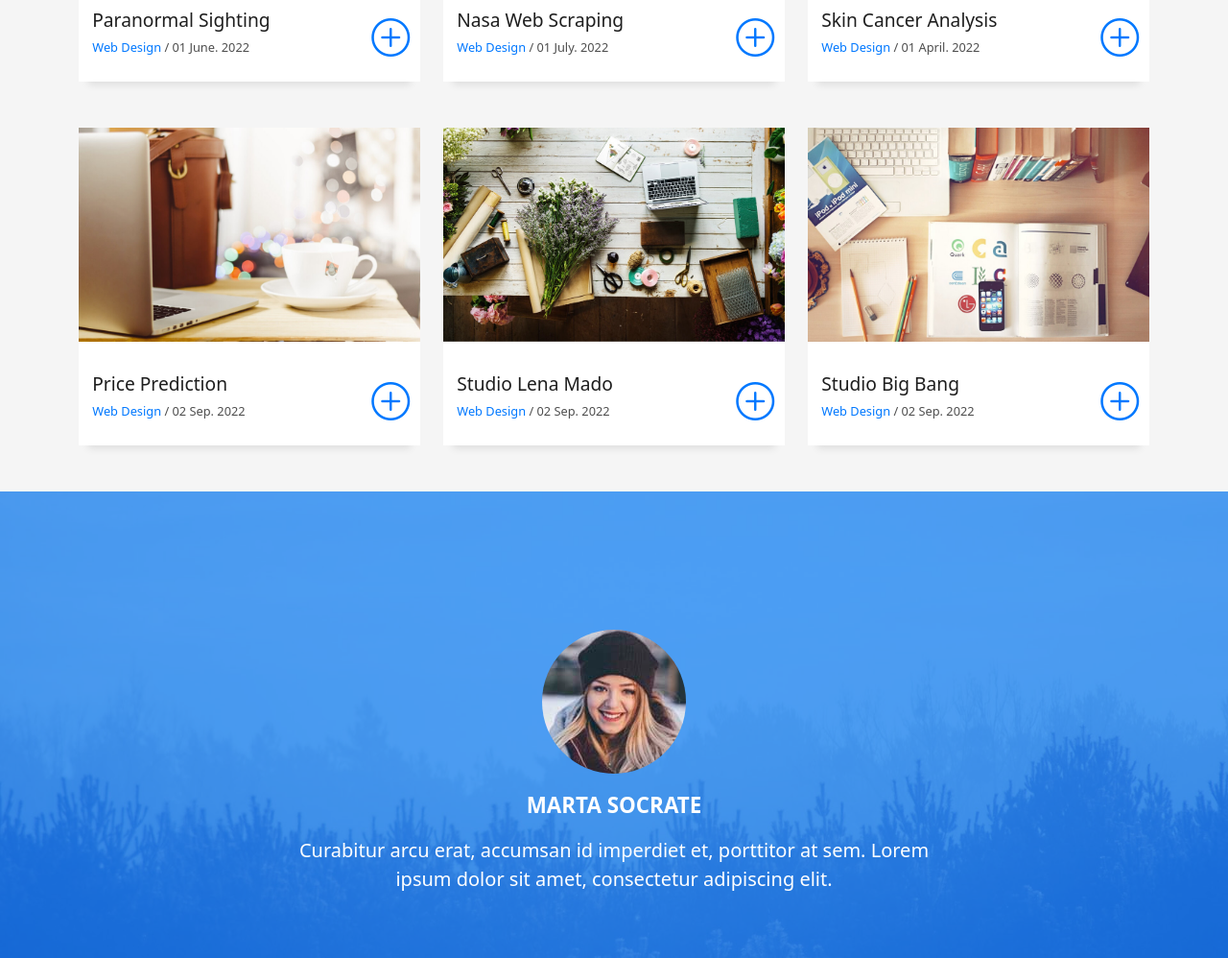
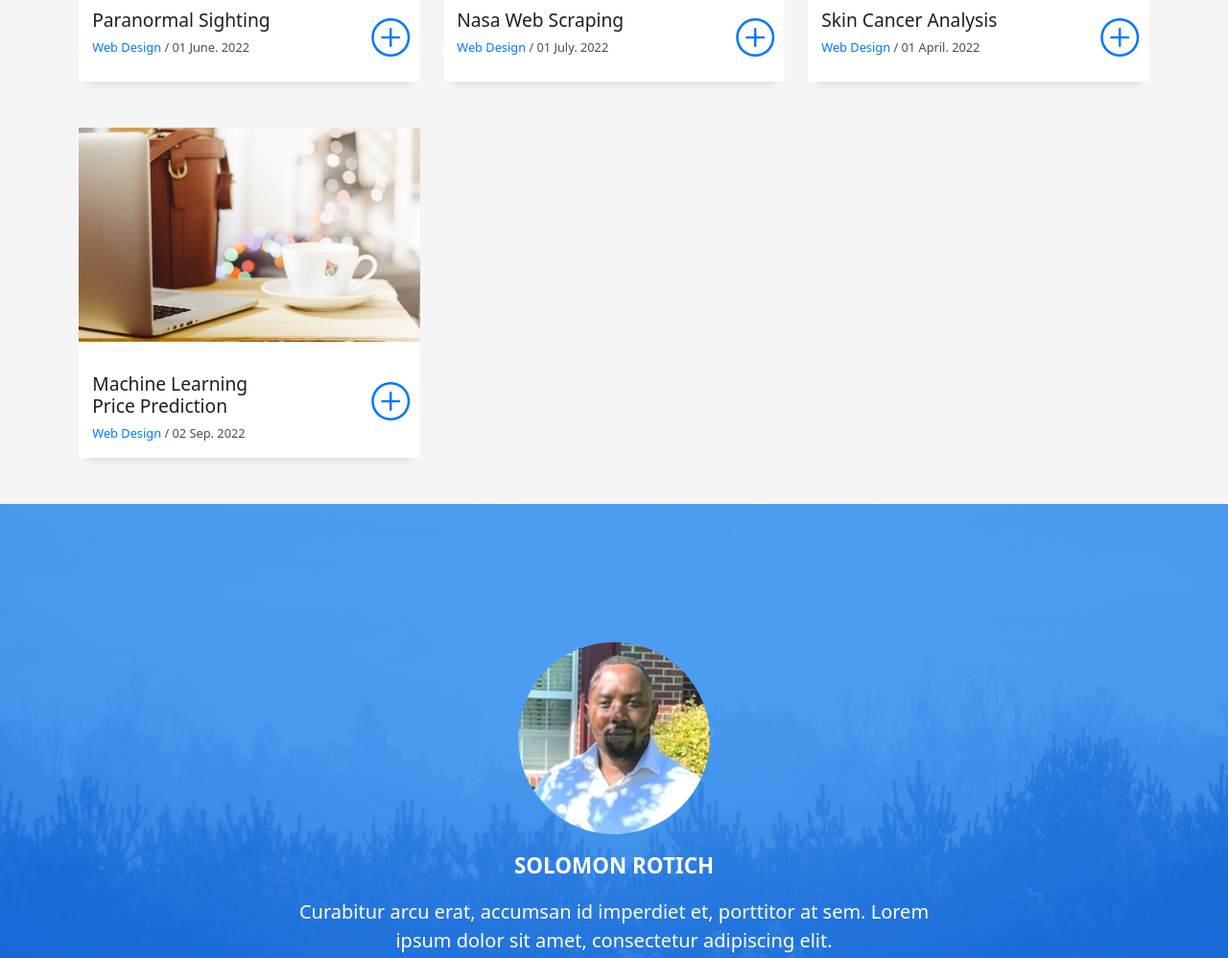
Before and after one commit to Srotich1/solomon-portfolio, a plain HTML site: page index.html in a window 1280 px wide. Shown: the part 3920-4918 px from the top of the page at 96% size. Drawn offline with Linux system fonts and the light colour scheme.

Commit message:
paranormal

```diff
--- a/index.html
+++ b/index.html
@@ -458,7 +458,7 @@
               <div class="work-content">
                 <div class="row">
                   <div class="col-sm-8">
-                    <h2 class="w-title">Price Prediction</h2>
+                    <h2 class="w-title">Machine Learning <br> Price Prediction</h2>
                     <div class="w-more">
                       <span class="w-ctegory">Web Design</span> / <span class="w-date">02 Sep. 2022</span>
                     </div>
@@ -472,7 +472,7 @@
               </div>
             </div>
           </div>
-          <div class="col-md-4">
+          <!-- <div class="col-md-4">
             <div class="work-box">
               <a href="assets/img/work-5.jpg" data-gallery="portfolioGallery" class="portfolio-lightbox">
                 <div class="work-img">
@@ -490,13 +490,13 @@
                   <div class="col-sm-4">
                     <div class="w-like">
                       <a href="portfolio-details.html"> <span class="bi bi-plus-circle"></span></a>
-                    </div>
+                    </div> -->
                   </div>
                 </div>
               </div>
             </div>
           </div>
-          <div class="col-md-4">
+          <!-- <div class="col-md-4">
             <div class="work-box">
               <a href="assets/img/work-6.jpg" data-gallery="portfolioGallery" class="portfolio-lightbox">
                 <div class="work-img">
@@ -514,7 +514,7 @@
                   <div class="col-sm-4">
                     <div class="w-like">
                       <a href="portfolio-details.html"> <span class="bi bi-plus-circle"></span></a>
-                    </div>
+                    </div> -->
                   </div>
                 </div>
               </div>
@@ -550,7 +550,7 @@
                   </div>
                 </div><!-- End testimonial item -->
 
-                <div class="swiper-slide">
+                <!-- <div class="swiper-slide">
                   <div class="testimonial-box">
                     <div class="author-test">
                       <img src="assets/img/testimonial-4.jpg" alt="" class="rounded-circle b-shadow-a">
@@ -561,7 +561,7 @@
                         Curabitur arcu erat, accumsan id imperdiet et, porttitor at sem. Lorem ipsum dolor sit amet,
                         consectetur adipiscing elit.
                       </p>
-                    </div>
+                    </div> -->
                   </div>
                 </div><!-- End testimonial item -->
               </div>
```
Also changed, not shown: portfolio-details.html (+4 -4 lines), assets/img/Screen Shot 2022-09-05 at 6.32.07 PM.png (added), assets/img/pasport-pic.png (added), assets/img/soloo-black).jpeg (added), 3 other files.
